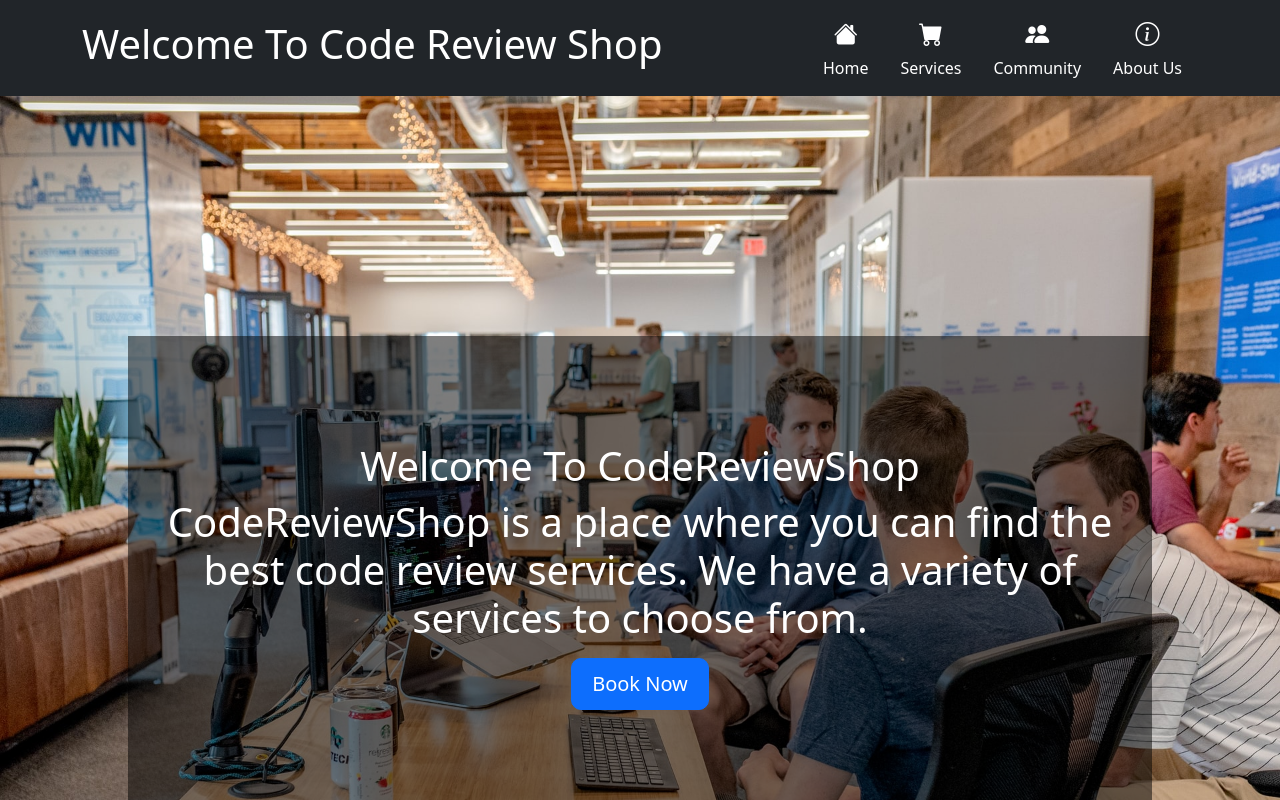
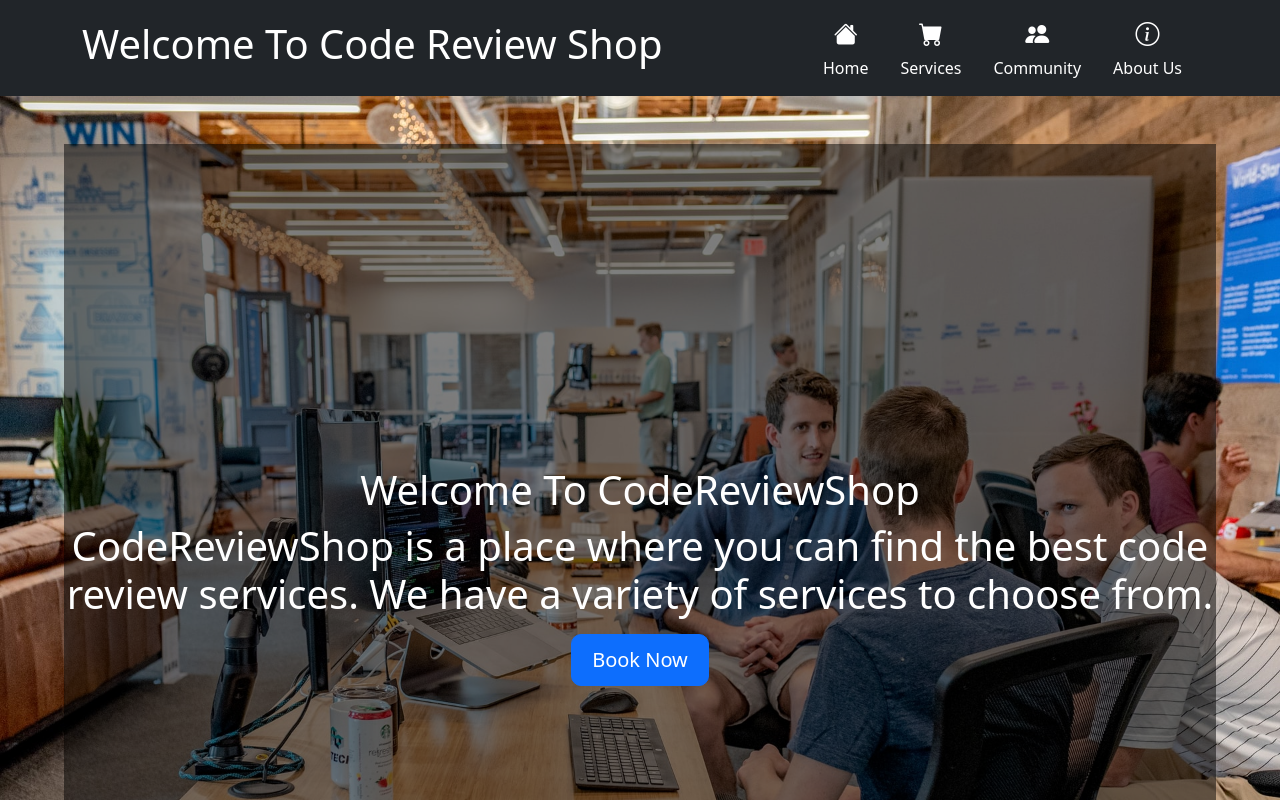
Before and after one commit to project-graveyard/codereviewshop, a React (Create React App) app: page / in a window 1280 px wide. Shown: the top 800 px of the page. Built offline with nearby package versions, Linux system fonts and the light colour scheme.

Commit message:
increase width & height by 10%

```diff
--- a/src/Pages/Home/Home.css
+++ b/src/Pages/Home/Home.css
@@ -1,4 +1,4 @@
-.home__welcome {
+.home {
     position: relative;
     text-align: center;
     color: white;
@@ -11,8 +11,8 @@
     transform: translate(-50%, -50%);
     /* create a blurred background */
     background: rgba(0, 0, 0, 0.5);
-    width: 80%;
-    height: 50%;
+    width: 90%;
+    height: 90%;
     text-align: center;
     display: flex;
     flex-direction: column;
```
